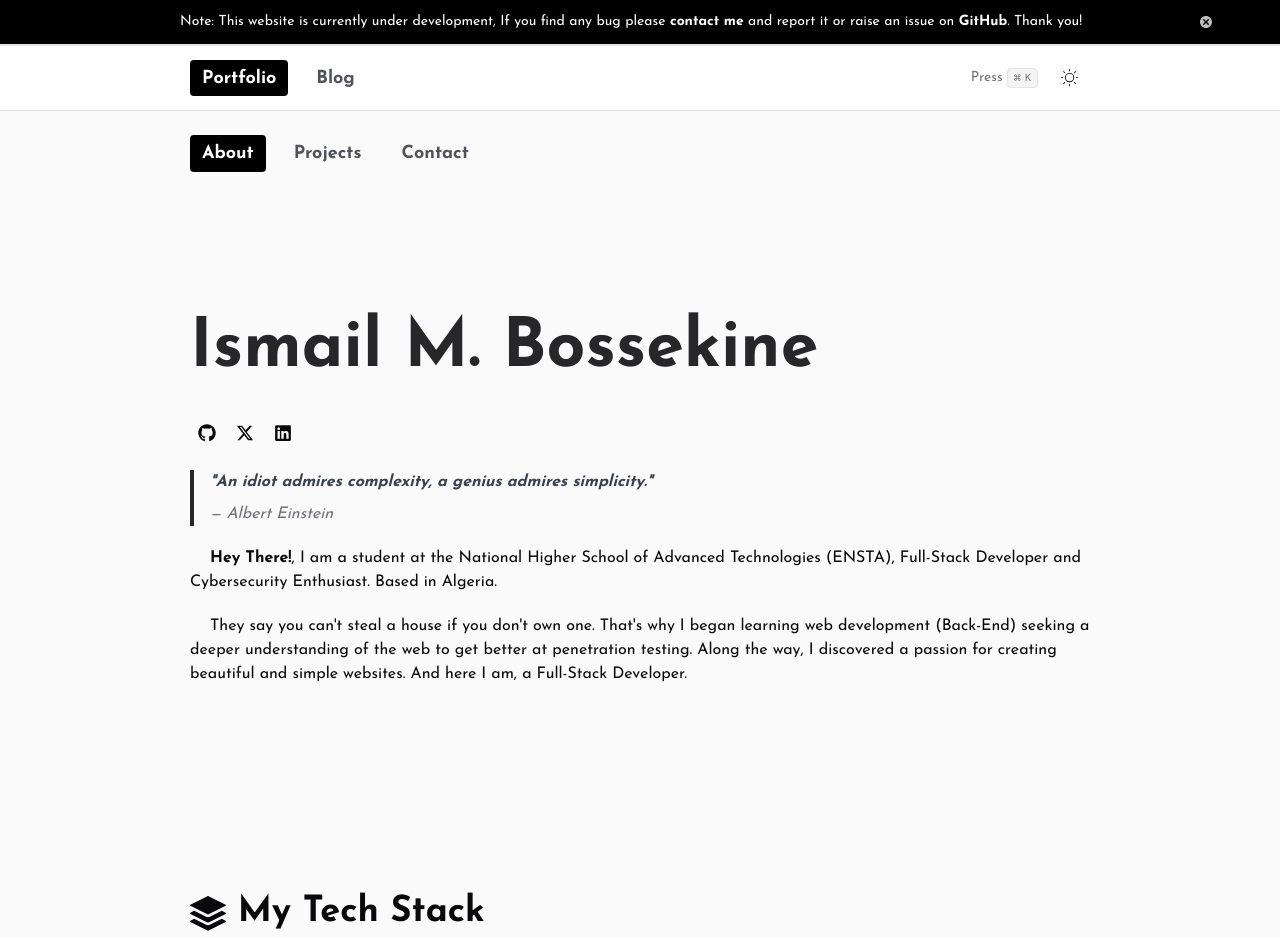
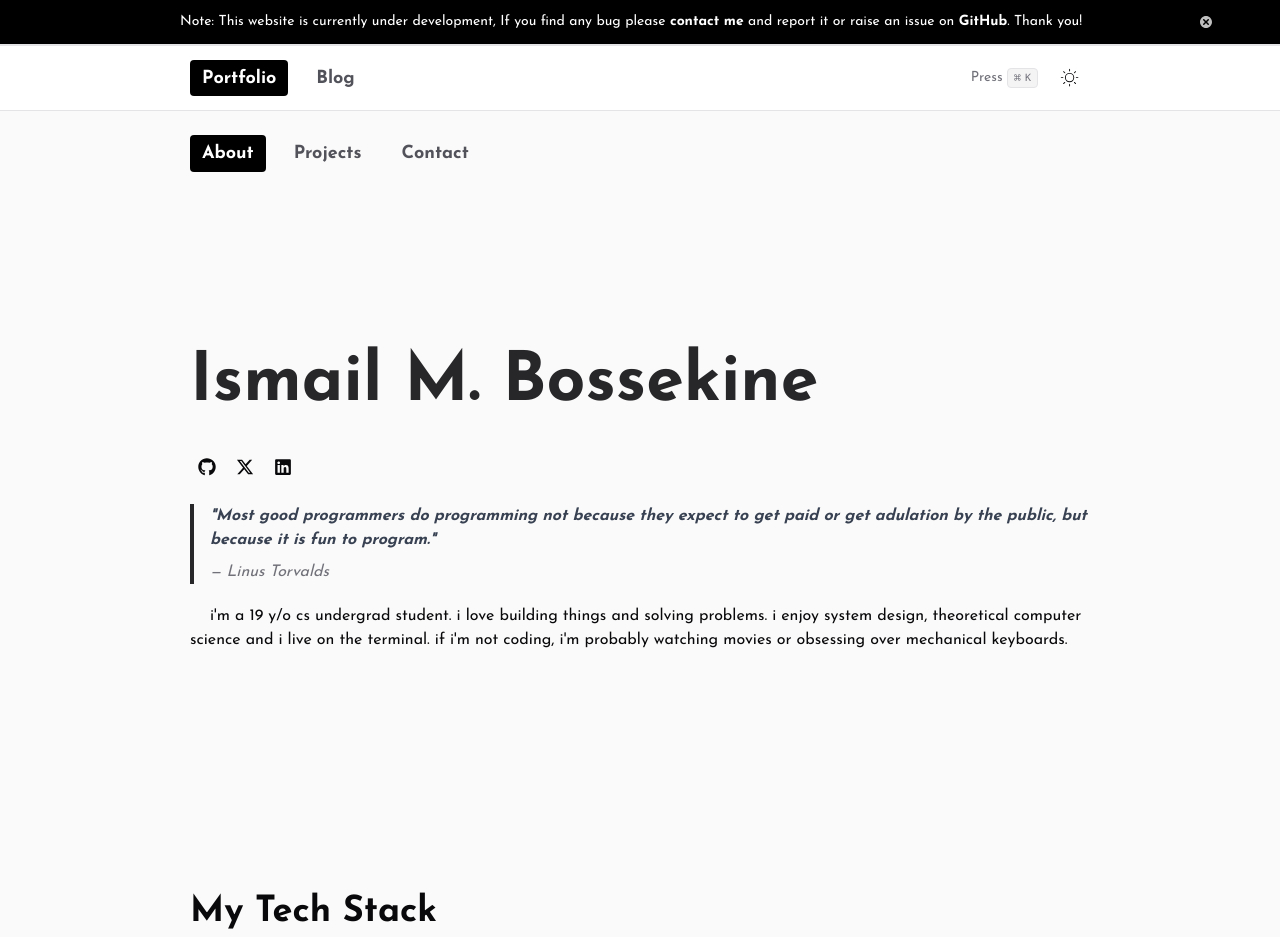
Before and after one commit to 1sma31L/Portfolio, a Next.js app: page / in a window 1280 px wide. Shown: the top 937 px of the page. Built offline with nearby package versions, Linux system fonts and the light colour scheme.

Commit message:
style: refactored code to make the website more simpler

```diff
--- a/src/app/(portfolio)/page.tsx
+++ b/src/app/(portfolio)/page.tsx
@@ -6,11 +6,9 @@ import TechStack from "@/components/TechStack";
 // Data
 import SocialMedia from "@/data/social-media";
 import { stack, other } from "@/data/tech";
+// Icons
+import { FaExternalLinkAlt } from "react-icons/fa";
 import timeLine from "@/data/time-line";
-// Icons
-import { FaExternalLinkAlt, FaBookOpen } from "react-icons/fa";
-import { BsStack, BsCalendar3 } from "react-icons/bs";
-import { CgProfile } from "react-icons/cg";
 
 function Home() {
 	return (
@@ -21,7 +19,7 @@ function Home() {
 						className={`text-[44px] sm:text-[68px] font-extrabold inline-block text-zinc-800 dark:text-zinc-100 text-left w-full`}>
 						Ismail M. Bossekine
 					</h1>
-					<div className="text-xs sm:text-base flex flex-col gap-5 leading-[1.6]  dark:text-zinc-100 ">
+					<div className="text-sm sm:text-base flex flex-col gap-5 leading-[1.6]  dark:text-zinc-100 ">
 						<div className="flex flex-row gap-1 flex-wrap justify-start items-center">
 							{SocialMedia.map((item, index) => (
 								<Link
@@ -38,27 +36,20 @@ function Home() {
 						</div>
 						<blockquote className="border-l-4 border-zinc-800 dark:border-zinc-100 pl-4 italic text-gray-700 dark:text-gray-300">
 							<p className="font-bold">
-								&quot;An idiot admires complexity, a genius admires
-								simplicity.&quot;
+								&quot;Most good programmers do programming not because they
+								expect to get paid or get adulation by the public, but because
+								it is fun to program.&quot;
 							</p>
 							<footer className="mt-2 text-zinc-500 dark:text-gray-400">
-								— Albert Einstein
+								— Linus Torvalds
 							</footer>
 						</blockquote>
 						<p className="indent-5">
-							<span className="font-bold">Hey There!</span>, I am a student at
-							the National Higher School of Advanced Technologies (ENSTA),
-							Full-Stack Developer and Cybersecurity Enthusiast. Based in
-							Algeria.
-						</p>
-
-						<p className="indent-5 ">
-							They say you can&apos;t steal a house if you don&apos;t own one.
-							That&apos;s why I began learning web development (Back-End)
-							seeking a deeper understanding of the web to get better at
-							penetration testing. Along the way, I discovered a passion for
-							creating beautiful and simple websites. And here I am, a
-							Full-Stack Developer.
+							i&apos;m a 19 y/o cs undergrad student. i love building things and
+							solving problems. i enjoy system design, theoretical computer
+							science and i live on the terminal. if i&apos;m not coding,
+							i&apos;m probably watching movies or obsessing over mechanical
+							keyboards.
 						</p>
 					</div>
 				</section>
@@ -67,9 +58,7 @@ function Home() {
 					className="flex flex-col gap-10 justify-center w-full items-center">
 					<div className="flex flex-col gap-1 justify-center  w-full items-start">
 						<h1 className="text-3xl md:text-4xl font-bold">
-							<a href={"#techstack"}>
-								<BsStack className="inline-block" /> My Tech Stack
-							</a>
+							<a href={"#techstack"}>My Tech Stack</a>
 						</h1>
 						<p className="text-zinc-500">
 							Technologies I use in the process of developing websites.
@@ -96,10 +85,7 @@ function Home() {
 				</section>
 				<section id="timeline" className="w-full flex flex-col">
 					<h1 className="text-3xl md:text-4xl font-bold">
-						<a href={"#timeline"}>
-							<BsCalendar3 className="inline-block text-3xl mb-2 mr-2" />
-							My Timeline
-						</a>
+						<a href={"#timeline"}>My Timeline</a>
 					</h1>
 					<p className="text-zinc-500 mb-10">
 						Here is a brief timeline of my journey in the field of web
@@ -138,24 +124,20 @@ function Home() {
 				</section>
 				<section id="more-about-me" className="w-full flex flex-col">
 					<h1 className="text-3xl md:text-4xl font-bold">
-						<a href={"#more-about-me"}>
-							<CgProfile className="inline-block text-3xl mb-2 mr-2" />
-							More About Me
-						</a>
+						<a href={"#more-about-me"}>More About Me</a>
 					</h1>
 					<p className="text-zinc-500 mb-10">
 						Get to know what I like to do outside of software development.
 					</p>
 					<div>
-						<div className="text-xs sm:text-base leading-[1.8] md:leading-[2]">
-							Beside web development, I love to tinker with Linux (I use Arch
-							Linux btw), I also like watching movies and TV shows. My favorite
-							movies are Interstellar (2014), Fallen Angels (1995), and Naked
-							(1993). My favorite TV shows are Mr. Robot and DARK. I play chess
-							from time to time, 1600 Rapid rated. I read books in philosophy,
-							psychology, and cybersecurity. I like classical music. And last
-							but not least, <span className="font-bold">Dark rainy</span>{" "}
-							weather is the best (change my mind).
+						<div className="text-sm sm:text-base leading-[1.8] md:leading-[2] indent-5">
+							beside web development, i love to tinker with Linux (i use Arch
+							Linux btw), my favorite movies are Interstellar (2014), Fallen
+							Angels (1995), and Naked (1993). i simp for bergman and kubrick,
+							my favorite tv shows are Mr. Robot and DAЯK. i play chess from
+							time to time, 1600 Rapid rated. i read books in philosophy,
+							psychology, and cybersecurity. i like classical music. and last
+							but not least, dark rainy weather is the best.
 						</div>
 					</div>
 				</section>
--- a/src/app/layout.tsx
+++ b/src/app/layout.tsx
@@ -7,7 +7,7 @@ import NavBar from "@/components/Navbar";
 import { SpeedInsights } from "@vercel/speed-insights/next";
 import { Analytics } from "@vercel/analytics/react";
 import ScrollToTop from "@/components/ScrollToTop";
-import ScrollToTopButton from "@/components/ScrollToTopButton";
+// import ScrollToTopButton from "@/components/ScrollToTopButton";
 const josefin = Josefin_Sans({ subsets: ["latin"] });
 import { Toaster } from "@/components/ui/sonner";
 
@@ -74,7 +74,6 @@ export default function RootLayout({
 				<Toaster />
 				<ThemeProvider attribute="class" defaultTheme="system" enableSystem>
 					<ScrollToTop />
-					<ScrollToTopButton />
 					<NavBar />
 					<hr className="" />
 					{children}
--- a/src/lib/formatDate.ts
+++ b/src/lib/formatDate.ts
@@ -4,6 +4,6 @@ import advancedFormat from "dayjs/plugin/advancedFormat";
 dayjs.extend(advancedFormat);
 
 const fromtDate = (postDate: string): string => {
-	return dayjs(postDate).format("Do MMMM, YYYY");
+	return dayjs(postDate).format("MMMM Do, YYYY");
 };
 export default fromtDate;
```
